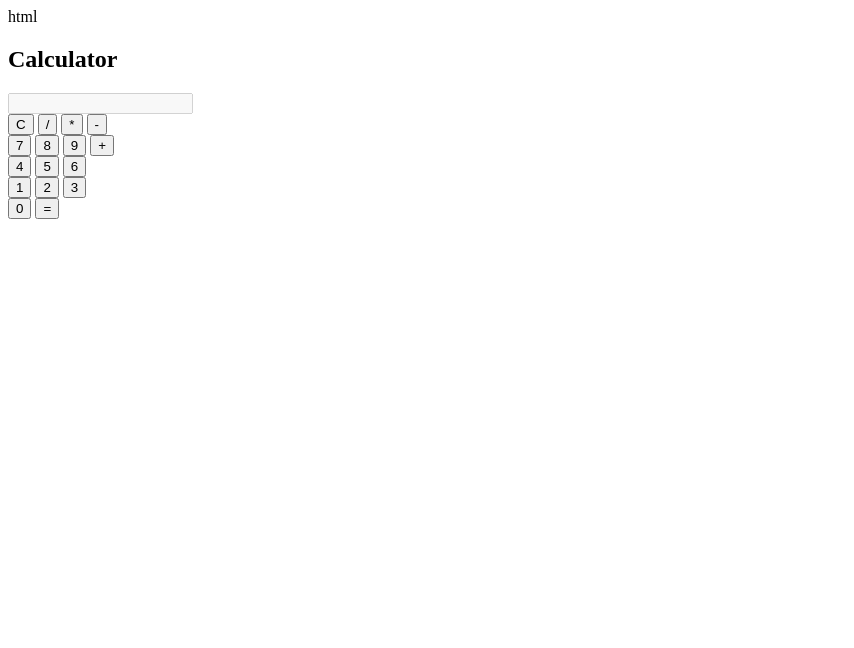
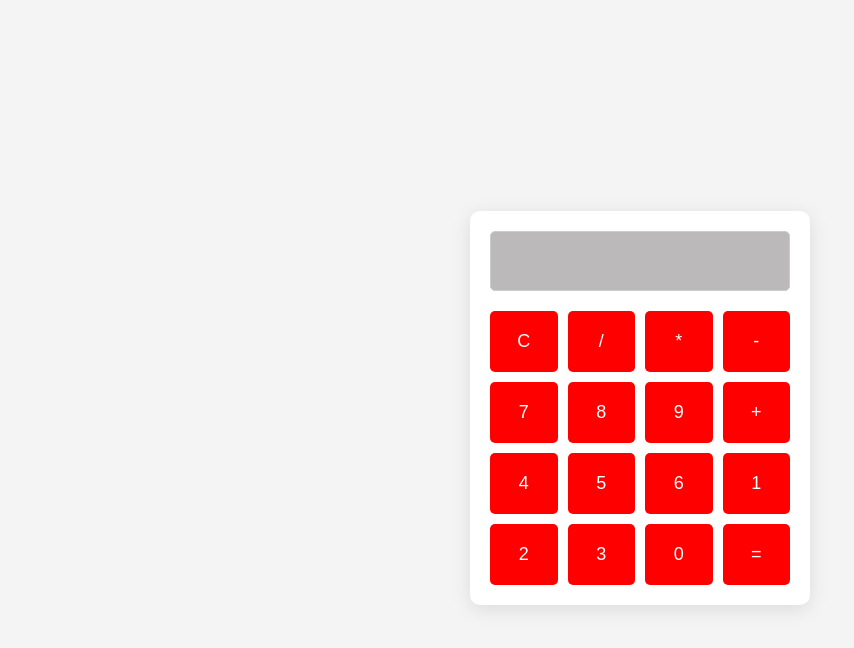
Before and after one commit to Nathan-Niestroy/CIS255_Calculator, a plain HTML site: page index.html in a window 1280 px wide. Shown: the whole page, without its empty margins (0-854 px from the left). Drawn offline with Linux system fonts and the light colour scheme.

Commit message:
Commit #2
Calculator Style and Javascript

```diff
--- a/index.html
+++ b/index.html
@@ -1,40 +1,61 @@
-html
 <!DOCTYPE html>
 <html lang="en">
+
 <head>
     <meta charset="UTF-8">
     <meta name="viewport" content="width=device-width, initial-scale=1.0">
     <title>Simple Calculator</title>
+    <link rel="stylesheet" href="style.css">
 </head>
+
 <body>
 
-<h2>Calculator</h2>
+    <div class="calculator">
         <input type="text" id="result" disabled>
-<br>
+        <div class="buttons">
             <button onclick="clearResult()">C</button>
             <button onclick="appendToResult('/')">/</button>
             <button onclick="appendToResult('*')">*</button>
             <button onclick="appendToResult('-')">-</button>
-<br>
             <button onclick="appendToResult('7')">7</button>
             <button onclick="appendToResult('8')">8</button>
             <button onclick="appendToResult('9')">9</button>
             <button onclick="appendToResult('+')">+</button>
-<br>
             <button onclick="appendToResult('4')">4</button>
             <button onclick="appendToResult('5')">5</button>
             <button onclick="appendToResult('6')">6</button>
-<br>
             <button onclick="appendToResult('1')">1</button>
             <button onclick="appendToResult('2')">2</button>
             <button onclick="appendToResult('3')">3</button>
-<br>
             <button onclick="appendToResult('0')">0</button>
             <button onclick="calculateResult()">=</button>
+        </div>
+    </div>
 
     <script>
+        let currentInput = '';
 
+        function appendToResult(value) {
+            currentInput += value;
+            document.getElementById('result').value = currentInput;
+        }
+
+        function clearResult() {
+            currentInput = '';
+            document.getElementById('result').value = '';
+        }
+
+        function calculateResult() {
+            try {
+                currentInput = eval(currentInput).toString();
+                document.getElementById('result').value = currentInput;
+            } catch (error) {
+                document.getElementById('result').value = 'Error';
+                currentInput = '';
+            }
+        }
     </script>
 
 </body>
+
 </html>
--- /dev/null
+++ b/style.css
@@ -0,0 +1,53 @@
+body {
+    display: flex;
+    justify-content: center;
+    align-items: center;
+    height: 100vh;
+    background: #f4f4f4;
+    font-family: Arial, sans-serif;
+}
+
+.calculator {
+    background: #fff;
+    border-radius: 10px;
+    box-shadow: 0 4px 20px rgba(0, 0, 0, 0.1);
+    padding: 20px;
+    width: 300px;
+}
+
+input[type="text"] {
+    width: 100%;
+    padding: 15px;
+    font-size: 24px;
+    text-align: right;
+    margin-bottom: 20px;
+    border: 1px solid #ccc;
+    border-radius: 5px;
+    box-sizing: border-box;
+    background-color: rgb(187, 185, 185);
+}
+
+.buttons {
+    display: grid;
+    grid-template-columns: repeat(4, 1fr);
+    gap: 10px;
+}
+
+button {
+    padding: 20px;
+    font-size: 18px;
+    background: red;
+    color: #fff;
+    border: none;
+    border-radius: 5px;
+    cursor: pointer;
+    transition: background 0.3s;
+}
+
+button:hover {
+    background: #0056b3;
+}
+
+button:active {
+    background: red;
+}
```
Lines whose indentation alone changed are shown as unchanged.
